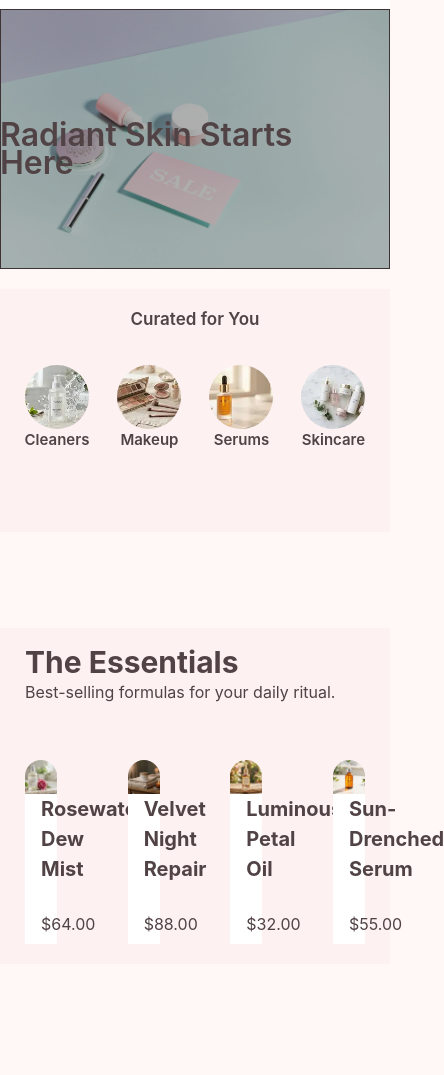
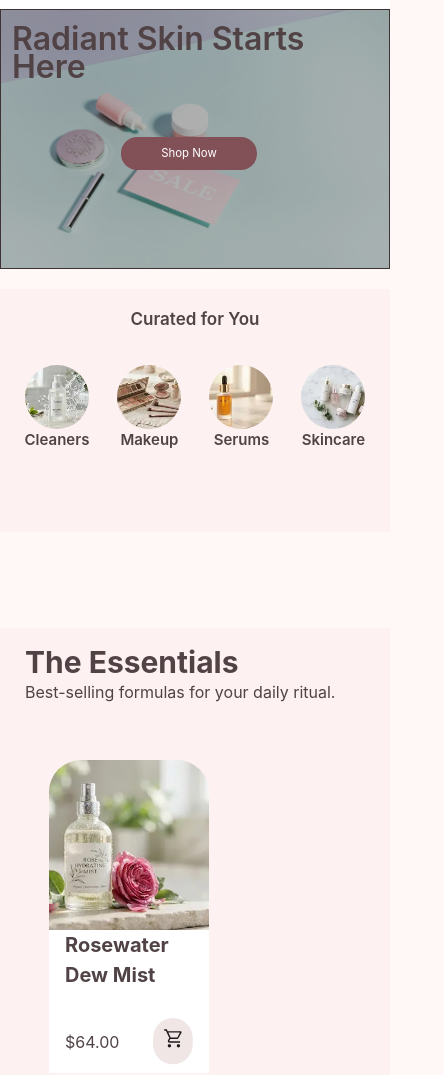
Before and after one commit to renad-nofal/My-Glow-Project, a website: page home.html in a window 390 px wide. Shown: the part 57-1132 px from the top of the page, 444 px wide, since content can reach past the window. Before the commit the page ends 1021 px from the top, so only its background shows below. Drawn offline with Linux system fonts and the light colour scheme.

Commit message:
responsive section 3 in home page

```diff
--- a/home.html
+++ b/home.html
@@ -36,8 +36,12 @@
     <div class="relative">
 
     <img src="./images/backGround.jpg" class="w-full border  brightness-75"/>
-    <h1 class="absolute right-9 top-28">Radiant Skin Starts Here</h1>
+    <div class="absolute right-9 top-28 max-xs:gap-6 flexCol gap-14 max-sm:right-3 max-sm:top-4 max-md:mx-3">
+    <h1 >Radiant Skin Starts Here</h1>
 
+<button class="bg-interbackground mt-60 max-lg:mt-10 max-md:mt-0 max-sm:py-2 hover:scale-75 text-white py-4 px-10 rounded-2xl cursor-pointer"><a href="./shop.html">Shop Now</a></button>
+
+</div>
     </div>
 
     <section class=" bg-[#fdf1f1] xxs:flexCol lg:gap-12 xxs:gap-7 xs:gap-8 sm:gap-9 md:gap-10 mt-5 pt-4 pb-20 ">
@@ -56,8 +60,8 @@
         <div class="mb-14"><h2 class="text-3xl font-bold">The Essentials</h2>
             <p>Best-selling formulas for your daily ritual.</p>
         </div>
-        <div class="flex justify-between">
-            <div class="widthOfproducts">
+        <div class="grid  grid-cols-4 max-md:grid-cols-2 max-sm:grid-cols-1  max-lg:gap-5 ml-6">
+            <div class="xl:w-48 lg:w-44 max-md:w-40">
              <img src="./images/ImagesOfProduct/cleaner.webp" class="w-full rounded-t-4xl"/>
              <div class="bg-white px-4 pb-2">
              <p class="text-[20px] font-bold">Rosewater Dew Mist</p>
@@ -69,7 +73,7 @@
              </div>
             </div>
 
-            <div class="widthOfproducts">
+            <div class="xl:w-48 lg:w-44 max-md:w-40">
             <img src="./images/ImagesOfProduct/cream.webp" class="w-full rounded-t-4xl"/>
             <div class="bg-white px-4 pb-2">
              <p class="text-[20px] font-bold">Velvet Night Repair</p>
@@ -79,7 +83,7 @@
              </div>
              </div>
             </div>
-            <div class="widthOfproducts">
+            <div class="xl:w-48 lg:w-44 max-md:w-40">
                  <img src="./images/ImagesOfProduct/serum.webp" class="w-full rounded-t-4xl"7>
                   <div class="bg-white px-4 pb-2">
              <p class="text-[20px] font-bold">Luminous Petal Oil</p>
@@ -89,7 +93,7 @@
              </div>
              </div>
                 </div>
-            <div class="widthOfproducts">
+            <div class="xl:w-48 lg:w-44 max-md:w-40">
                  <img src="./images/ImagesOfProduct/serum2.webp" class="w-full rounded-t-4xl"/>
                   <div class="bg-white px-4 pb-2">
              <p class="text-[20px] font-bold">Sun-Drenched
```
Also changed, not shown: src/output.css.
